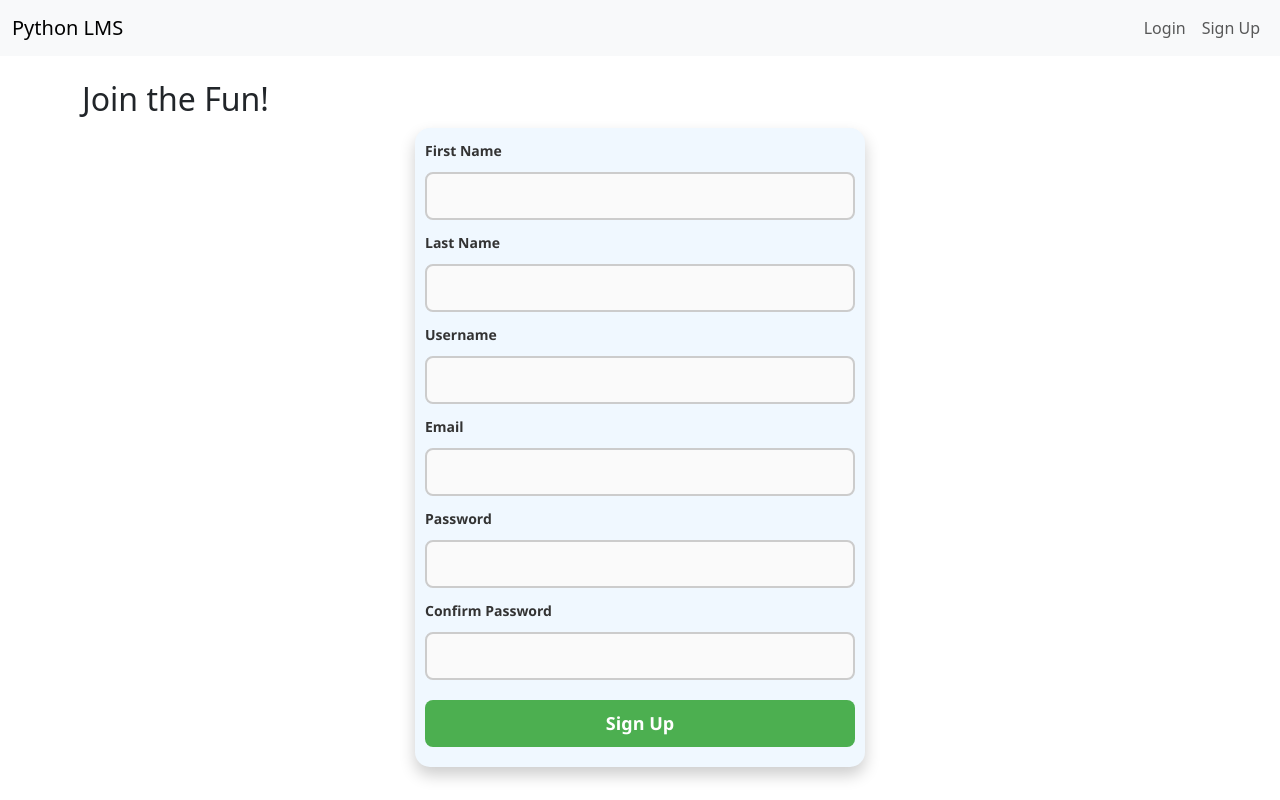
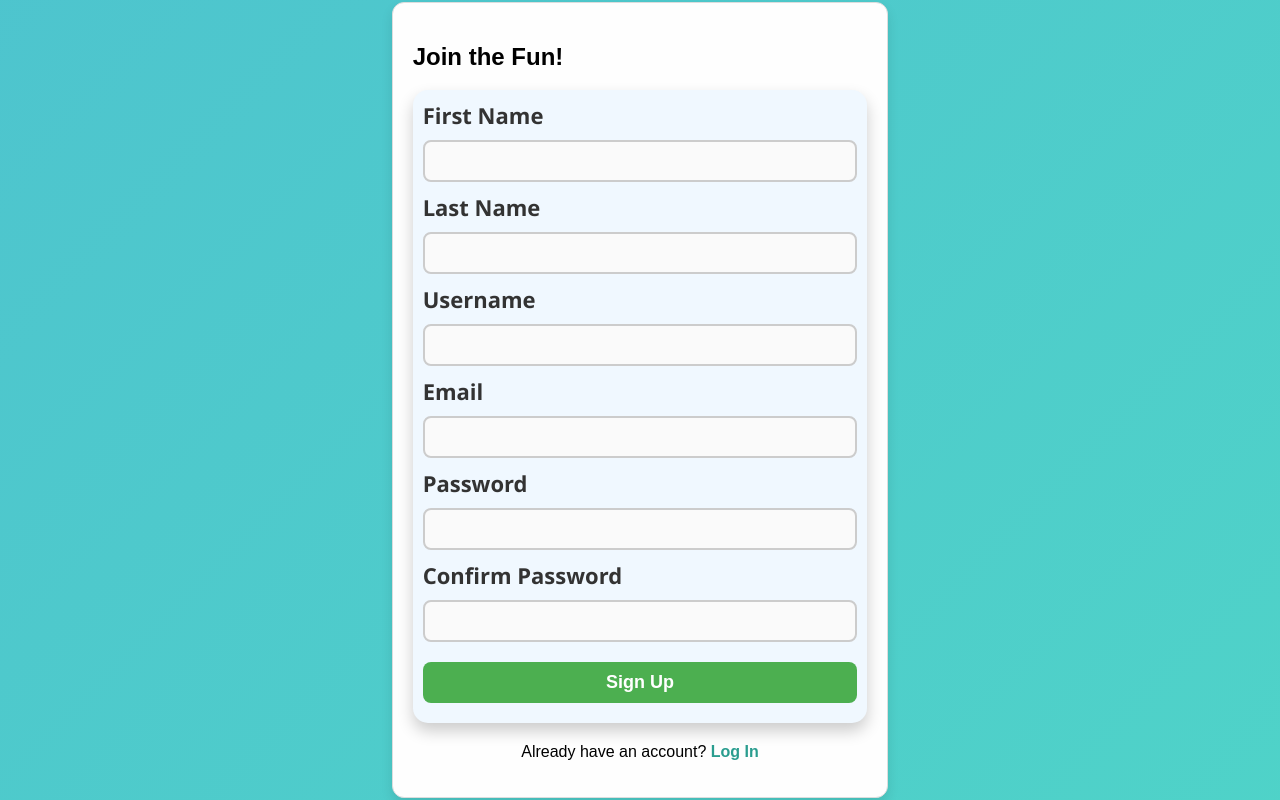
Before and after one commit to eliki-hue/Python-LMS, a Django app: template learning/templates/signup.html in a window 1280 px wide. Run offline with Django 4.2, Linux system fonts and the light colour scheme; the template is opened without the code that fills it, so the values that code supplies are empty, except form fields; tables that the repository leaves empty hold one stand-in row (values such as "Sample post"); form fields are guessed from the names that the template uses.

Commit message:
adjusted the forms

```diff
--- a/learning/templates/login.html
+++ b/learning/templates/login.html
@@ -26,7 +26,7 @@
 
         /* Center the login container */
         .login-container {
-            max-width: 400px;
+            max-width: 600px;
             margin: 0 auto;
             padding: 20px;
             border: 1px solid #ddd;
@@ -69,7 +69,7 @@
             margin-bottom: 15px;
             border: 1px solid #ddd;
             border-radius: 8px;
-            font-size: 16px;
+            font-size: 20px;
             transition: border-color 0.3s, box-shadow 0.3s;
         }
 
--- a/learning/templates/signup.html
+++ b/learning/templates/signup.html
@@ -1,10 +1,29 @@
-{% extends 'base.html' %}
+
 
 {% block content %}
 <head>
     <style>
-       /* .signup-container {
-    max-width: 450px;
+         body {
+            margin: 0;
+            padding: 0;
+            height: 100vh;
+            display: flex;
+            justify-content: center;
+            align-items: center;
+            background: linear-gradient(135deg, #4a90e2, #50e3c2);
+            background-size: 600% 600%;
+            animation: backgroundGradient 20s ease infinite;
+            font-family: 'Arial', sans-serif;
+        }
+
+        /* Keyframe animation for smooth gradient transition */
+        @keyframes backgroundGradient {
+            0% { background-position: 0% 50%; }
+            50% { background-position: 100% 50%; }
+            100% { background-position: 0% 50%; }
+        }
+        .signup-container {
+    max-width: 600px;
     margin: 0 auto;
     padding: 20px;
     border: 1px solid #ddd;
@@ -41,7 +60,7 @@ form input {
     margin-bottom: 15px;
     border: 1px solid #ddd;
     border-radius: 8px;
-    font-size: 16px;
+    font-size: 22px;
     outline: none;
 }
 
@@ -97,7 +116,7 @@ form input:focus {
 }
 
  form {
-    max-width: 450px;
+    max-width: 600px;
     margin: 10px auto;
     padding: 10px;
     border-radius: 15px;
@@ -136,7 +155,7 @@ form input::placeholder {
 
 /* Style the labels */
 form label {
-    font-size: 14px;
+    font-size: 22px;
     color: #333;
     font-weight: 600;
 }
@@ -277,6 +296,7 @@ small {
 
 
         </form>
+        <p class="login-link">Already have an account? <a href="{% url 'login' %}">Log In</a></p>
     </div>
 </div>
 {% endblock %}
```
Also changed, not shown: learning/templates/paths.html (+8 -4 lines), learning/static/learning/images/pythonlogo.png (added).
